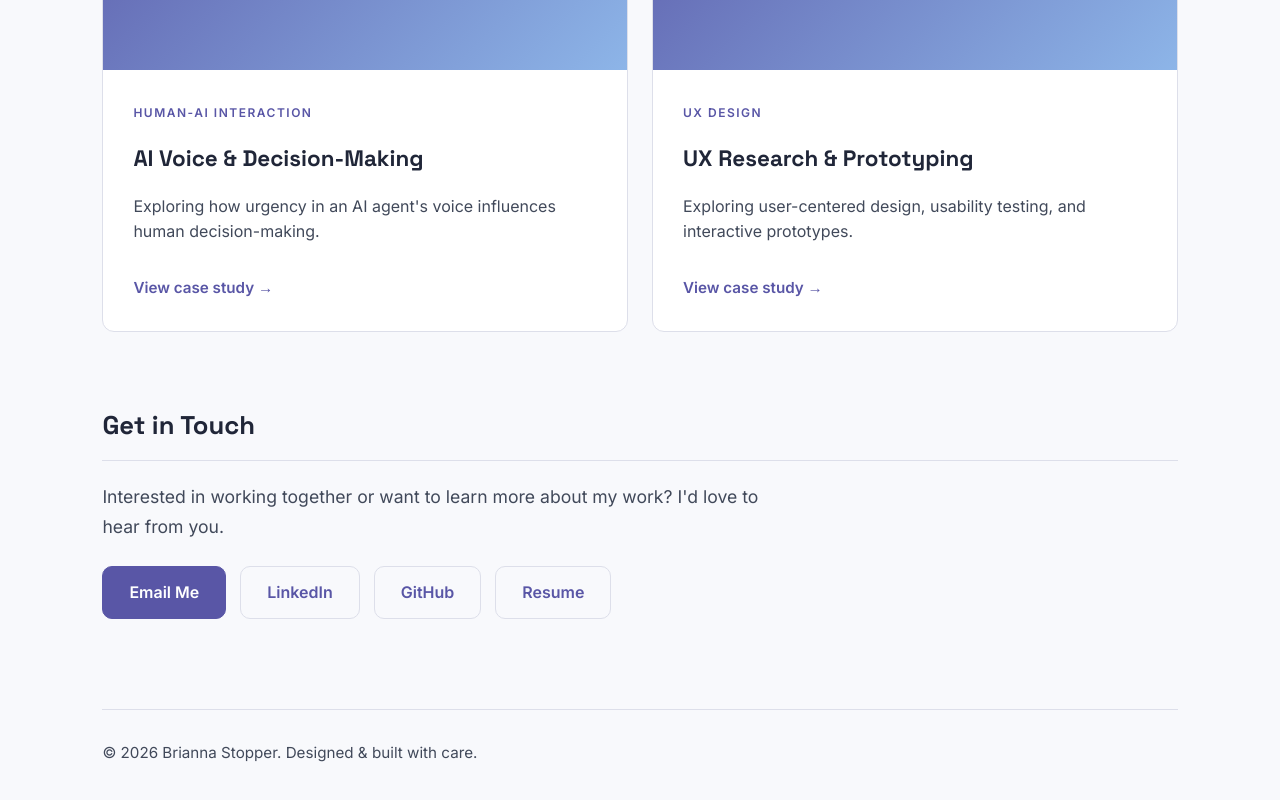
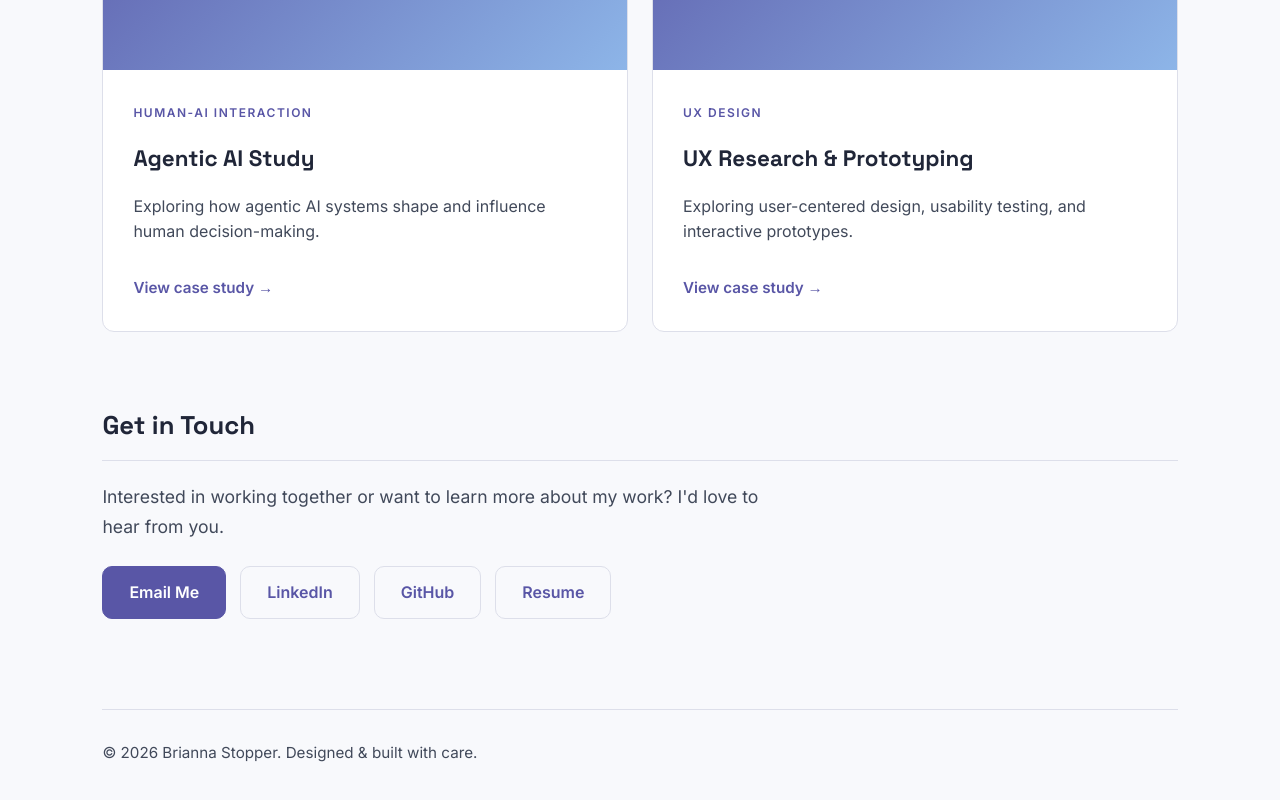
Before and after one commit to breestopper/breestopper.github.io, a plain HTML site: page index.html in a window 1280 px wide. Shown: the part 1264-2064 px from the top of the page. Drawn offline with Linux system fonts and the light colour scheme.

Commit message:
Rename AI Voice project to Agentic AI Study
- Update project card title, aria-label, and description on the homepage
- Update case-study page title, hero heading, and intro
- Update image placeholder filename hints (agentic-ai)
- Keep ai-voice.html filename stable to avoid breaking references

```diff
--- a/index.html
+++ b/index.html
@@ -67,18 +67,18 @@
 
             <div class="project-grid">
 
-                <a class="project-card" href="projects/ai-voice.html" aria-label="View project: AI Voice &amp; Decision-Making">
+                <a class="project-card" href="projects/ai-voice.html" aria-label="View project: Agentic AI Study">
                     <!-- TODO: replace placeholder with a project thumbnail:
-                         <img class="project-thumb" src="images/ai-voice.jpg" alt="..."> -->
+                         <img class="project-thumb" src="images/agentic-ai.jpg" alt="..."> -->
                     <div class="project-thumb" aria-hidden="true">
                         <span>Project Image</span>
                     </div>
                     <div class="project-content">
                         <span class="project-category">HUMAN-AI INTERACTION</span>
-                        <h3>AI Voice &amp; Decision-Making</h3>
+                        <h3>Agentic AI Study</h3>
                         <p>
-                            Exploring how urgency in an AI agent's voice
-                            influences human decision-making.
+                            Exploring how agentic AI systems shape and
+                            influence human decision-making.
                         </p>
                         <span class="project-link">View case study &rarr;</span>
                     </div>
```
Also changed, not shown: projects/ai-voice.html (+4 -4 lines).
